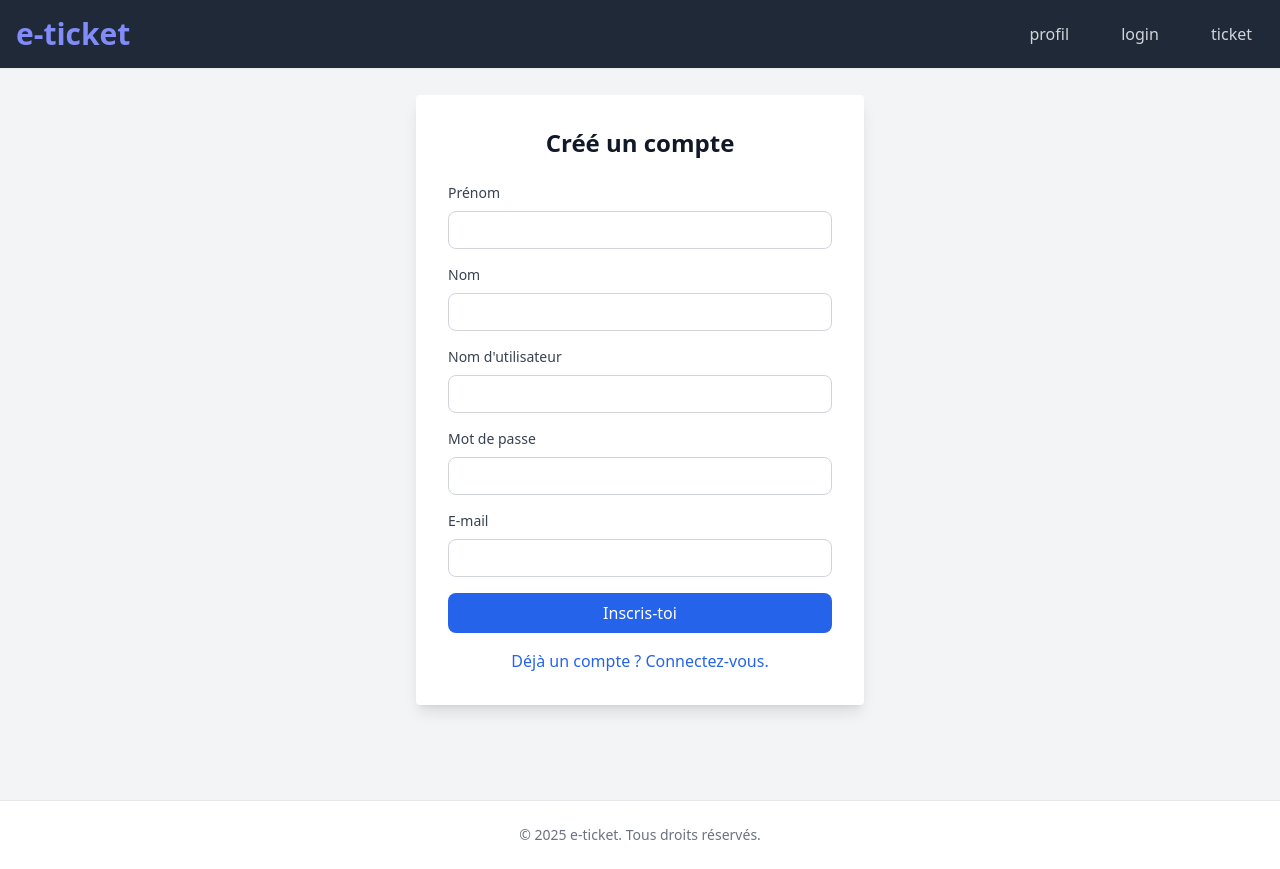
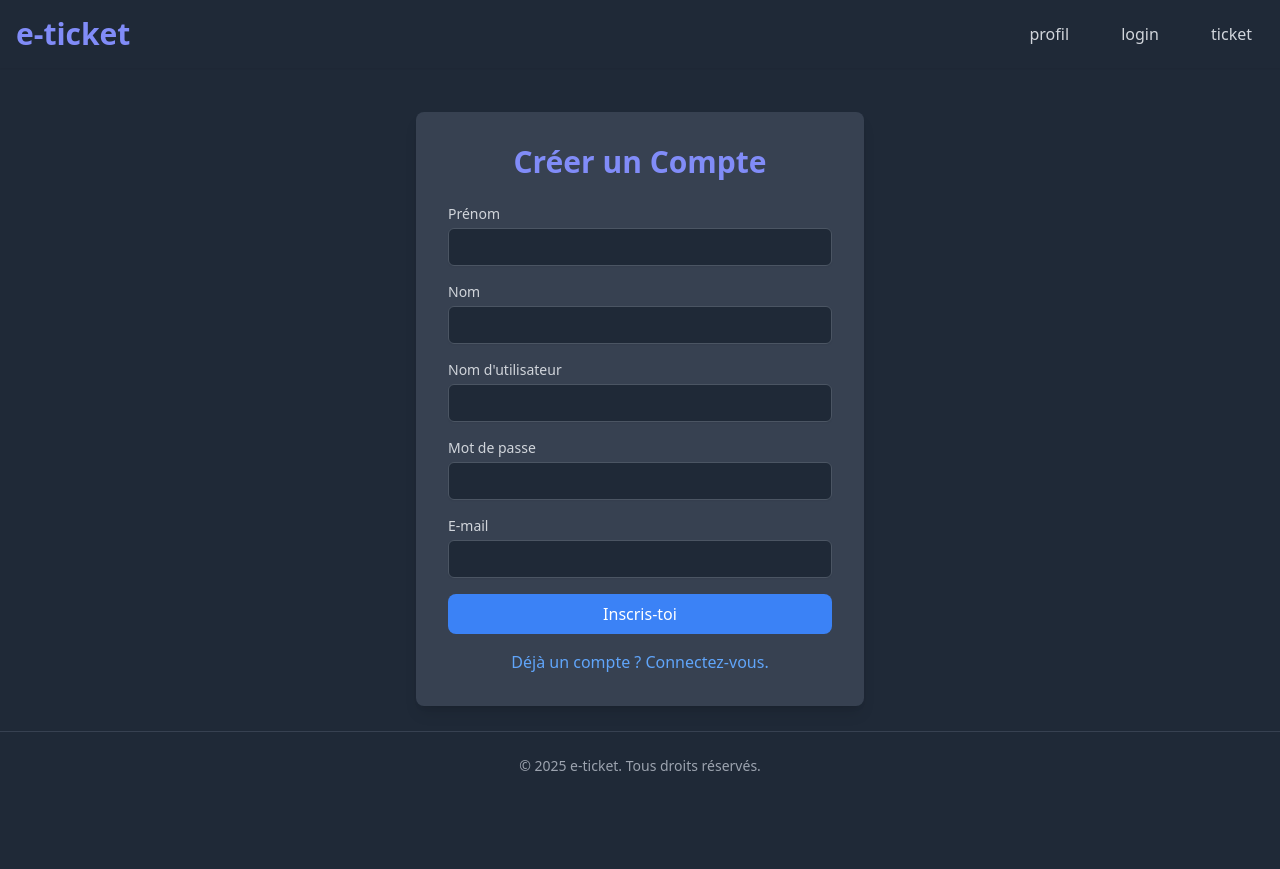
Before and after one commit to LorenzoDMG/ticket, a PHP site: page /signup.php in a window 1280 px wide. After the commit the page ends 771 px from the top, so only its background shows below. Run offline with PHP 8.4, Linux system fonts and the light colour scheme; some libraries are stand-ins or nearby versions.

Commit message:
Amélioration de l'interface utilisateur : mise à jour des styles et des éléments de navigation sur plusieurs pages, ajout de la fonctionnalité de déconnexion et correction des liens.

```diff
--- a/index.php
+++ b/index.php
@@ -1,5 +1,3 @@
-<?php
-?>
 <!DOCTYPE html>
 <html lang="fr">
 <head>
--- a/signup.php
+++ b/signup.php
@@ -12,15 +12,14 @@ require_once 'src/php/dbconn.php';
     <script src="https://cdn.tailwindcss.com"></script>
 </head>
 
-<body class="bg-gray-100 text-gray-900 font-sans">
+<body class="bg-gray-800 text-gray-300 font-sans relative pb-20">
 
     <?php require_once 'src/php/header.php'; ?>
 
-    <!-- Wrapper flex centré plein écran -->
-    <div class="min-h-screen flex items-center justify-center px-4">
-        <main class="w-7/12 px-4 py-12 text-center">
-            <div class="max-w-md mx-auto bg-white p-8 rounded shadow-lg">
-                <h2 class="text-2xl font-bold mb-6">Créé un compte</h2>
+    <!-- Wrapper flex centré sans toucher à la largeur -->
+    <main class="mt-16 w-7/12 mx-auto px-4 py-12 pb-20 text-center">
+        <div class="w-full max-w-md bg-gray-700 p-8 rounded-lg shadow-lg text-center mx-auto">
+            <h2 class="text-3xl font-bold text-indigo-400 mb-6">Créer un Compte</h2>
 
             <?php if (isset($_GET['error'])): ?>
                 <div class="text-red-600 bg-red-100 p-3 mb-4 rounded">
@@ -34,63 +33,56 @@ require_once 'src/php/dbconn.php';
                 </div>
             <?php endif; ?>
 
-                <form action="./src/connect/signup.php" method="post">
+            <form action="./src/connect/signup.php" method="post" class="space-y-4">
                 <div class="mb-4 text-left">
-                        <label for="fname" class="block text-sm font-medium text-gray-700 mb-2">Prénom</label>
+                    <label for="fname" class="block text-sm font-medium text-gray-300">Prénom</label>
                     <input type="text" id="fname" name="fname"
-                               class="w-full px-4 py-2 border border-gray-300 rounded-lg focus:outline-none focus:ring-2 focus:ring-blue-600 sm:text-sm"
-                               value="<?= isset($_GET['fname']) ? htmlspecialchars($_GET['fname']) : '' ?>"
+                           class="mt-1 block w-full px-3 py-2 border border-gray-600 rounded-md shadow-sm
+                                  focus:ring-blue-500 focus:border-blue-500 bg-gray-800 text-gray-300 sm:text-sm"
+                           value="<?= isset($_GET['fname']) ? htmlspecialchars($_GET['fname']) : '' ?>" required>
+                </div>
+                <div class="mb-4 text-left">
+                    <label for="lname" class="block text-sm font-medium text-gray-300">Nom</label>
+                    <input type="text" id="lname" name="lname"
+                           class="mt-1 block w-full px-3 py-2 border border-gray-600 rounded-md shadow-sm
+                                  focus:ring-blue-500 focus:border-blue-500 bg-gray-800 text-gray-300 sm:text-sm"
+                           value="<?= isset($_GET['lname']) ? htmlspecialchars($_GET['lname']) : '' ?>" required>
+                </div>
+                <div class="mb-4 text-left">
+                    <label for="uname" class="block text-sm font-medium text-gray-300">Nom d'utilisateur</label>
+                    <input type="text" id="uname" name="uname"
+                           class="mt-1 block w-full px-3 py-2 border border-gray-600 rounded-md shadow-sm
+                                  focus:ring-blue-500 focus:border-blue-500 bg-gray-800 text-gray-300 sm:text-sm"
+                           value="<?= isset($_GET['uname']) ? htmlspecialchars($_GET['uname']) : '' ?>" required>
+                </div>
+                <div class="mb-4 text-left">
+                    <label for="pass" class="block text-sm font-medium text-gray-300">Mot de passe</label>
+                    <input type="password" id="pass" name="pass"
+                           class="mt-1 block w-full px-3 py-2 border border-gray-600 rounded-md shadow-sm
+                                  focus:ring-blue-500 focus:border-blue-500 bg-gray-800 text-gray-300 sm:text-sm"
                            required>
                 </div>
-
                 <div class="mb-4 text-left">
-                        <label for="lname" class="block text-sm font-medium text-gray-700 mb-2">Nom</label>
-                        <input type="text" id="lname" name="lname"
-                               class="w-full px-4 py-2 border border-gray-300 rounded-lg focus:outline-none focus:ring-2 focus:ring-blue-600 sm:text-sm"
-                               value="<?= isset($_GET['lname']) ? htmlspecialchars($_GET['lname']) : '' ?>"
-                               required>
+                    <label for="email" class="block text-sm font-medium text-gray-300">E‑mail</label>
+                    <input type="email" id="email" name="email"
+                           class="mt-1 block w-full px-3 py-2 border border-gray-600 rounded-md shadow-sm
+                                  focus:ring-blue-500 focus:border-blue-500 bg-gray-800 text-gray-300 sm:text-sm"
+                           value="<?= isset($_GET['email']) ? htmlspecialchars($_GET['email']) : '' ?>" required>
                 </div>
-
-                    <div class="mb-4 text-left">
-                        <label for="uname" class="block text-sm font-medium text-gray-700 mb-2">Nom d'utilisateur</label>
-                        <input type="text" id="uname" name="uname"
-                               class="w-full px-4 py-2 border border-gray-300 rounded-lg focus:outline-none focus:ring-2 focus:ring-blue-600 sm:text-sm"
-                               value="<?= isset($_GET['uname']) ? htmlspecialchars($_GET['uname']) : '' ?>"
-                               required>
-                    </div>
-
-                    <div class="mb-4 text-left">
-                        <label for="pass" class="block text-sm font-medium text-gray-700 mb-2">Mot de passe</label>
-                        <input type="password" id="pass" name="pass"
-                               class="w-full px-4 py-2 border border-gray-300 rounded-lg focus:outline-none focus:ring-2 focus:ring-blue-600 sm:text-sm"
-                               required>
-                    </div>
-
-                    <div class="mb-4 text-left">
-                        <label for="email" class="block text-sm font-medium text-gray-700 mb-2">E‑mail</label>
-                        <input type="email" id="email" name="email"
-                               class="w-full px-4 py-2 border border-gray-300 rounded-lg focus:outline-none focus:ring-2 focus:ring-blue-600 sm:text-sm"
-                               value="<?= isset($_GET['email']) ? htmlspecialchars($_GET['email']) : '' ?>"
-                               required>
-                    </div>
-
                 <div class="flex flex-col space-y-4">
                     <button type="submit"
-                                class="bg-blue-600 text-white px-4 py-2 rounded-lg hover:bg-blue-700 focus:outline-none focus:ring-2 focus:ring-blue-600">
+                            class="bg-blue-500 text-white px-4 py-2 rounded-lg hover:bg-blue-600 transition">
                         Inscris-toi
                     </button>
-                        <a href="login.php" class="text-blue-600 hover:text-blue-700">
+                    <a href="login.php" class="text-blue-400 hover:text-blue-500">
                         Déjà un compte ? Connectez-vous.
                     </a>
                 </div>
             </form>
         </div>
     </main>
-    </div>
 
-    <footer class="bg-white border-t w-full text-center py-6 text-sm text-gray-500">
-        © 2025 e-ticket. Tous droits réservés.
-    </footer>
+    <?php require_once 'src/php/footer.php'; ?>
 
 </body>
 
--- a/src/php/header.php
+++ b/src/php/header.php
@@ -11,11 +11,15 @@ session_start();
         </a>
         <nav class="space-x-6">
             <!-- PROFIL -->
-            <a href="/src/php/profil.php" class="text-gray-300 hover:text-white hover:underline hover:scale-105 hover:bg-blue-500 px-3 py-2 rounded-lg transition duration-300">profil</a>
-            <!-- LOGIN -->
-            <a href="/login.php" class="text-gray-300 hover:text-white hover:underline hover:scale-105 hover:bg-blue-500 px-3 py-2 rounded-lg transition duration-300">login</a>
+            <a href="/src/php/profil.php" class="text-gray-300 hover:text-white hover:no-underline hover:scale-105 hover:bg-blue-500 px-3 py-2 rounded-lg transition duration-300">profil</a>
+            <!-- LOGIN/LOGOUT -->
+            <?php if (isset($_SESSION['id'])): ?>
+                <a href="/src/php/logout.php" class="text-gray-300 hover:text-white hover:no-underline hover:scale-105 hover:bg-red-500 px-3 py-2 rounded-lg transition duration-300">logout</a>
+            <?php else: ?>
+                <a href="/login.php" class="text-gray-300 hover:text-white hover:no-underline hover:scale-105 hover:bg-blue-500 px-3 py-2 rounded-lg transition duration-300">login</a>
+            <?php endif; ?>
             <!-- TICKET -->
-            <a href="/src/php/create_ticket.php" class="text-gray-300 hover:text-white hover:underline hover:scale-105 hover:bg-blue-500 px-3 py-2 rounded-lg transition duration-300">ticket</a>
+            <a href="/src/php/create_ticket.php" class="text-gray-300 hover:text-white hover:no-underline hover:scale-105 hover:bg-blue-500 px-3 py-2 rounded-lg transition duration-300">ticket</a>
         </nav>
     </div>
 </header>
```
Also changed, not shown: login.php (+15 -15 lines), src/php/create_ticket.php (+24 -28 lines), src/php/profil.php (+11 -3 lines), src/php/ticket.php (+18 -14 lines). Lines whose indentation alone changed are shown as unchanged.
